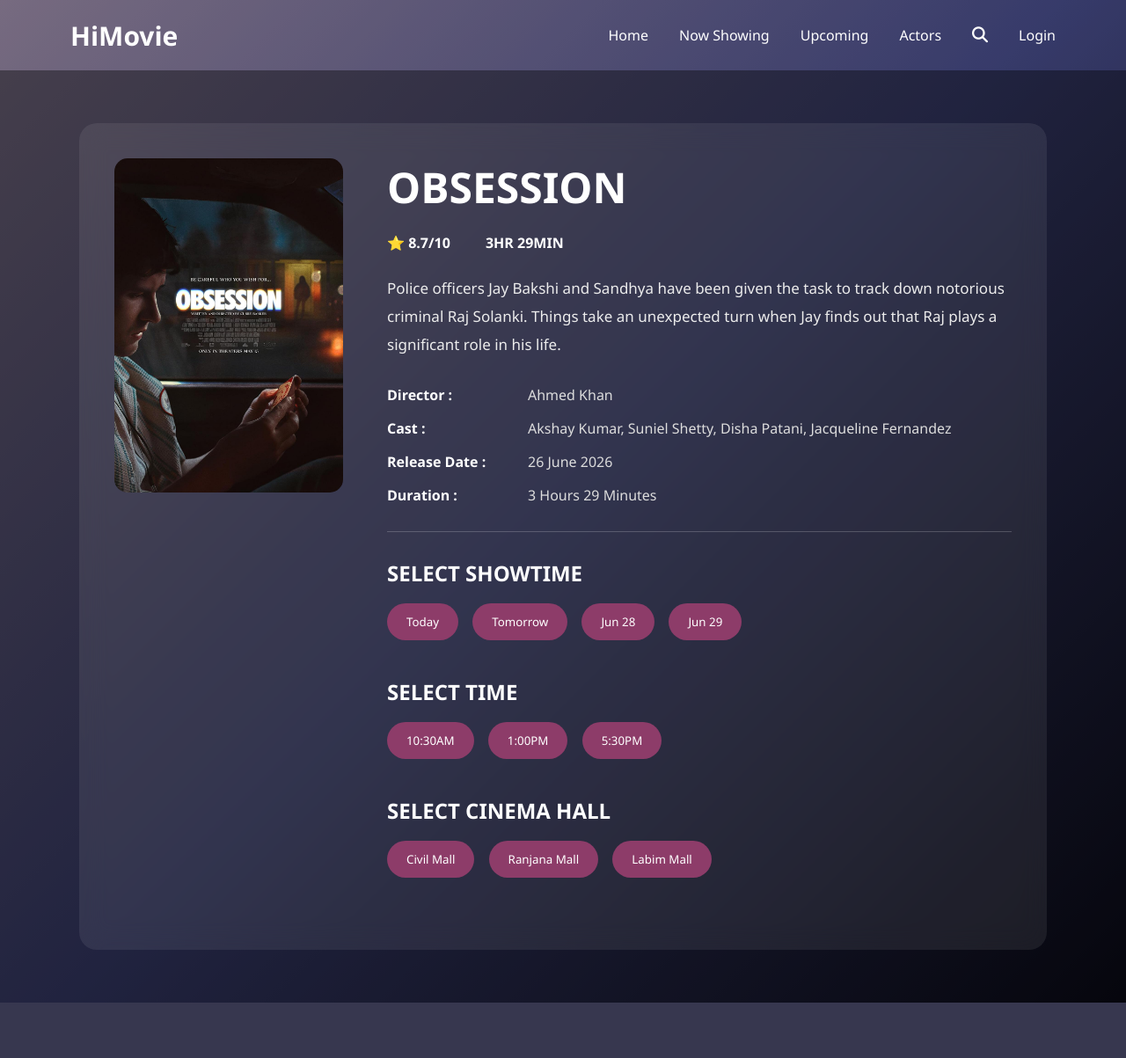
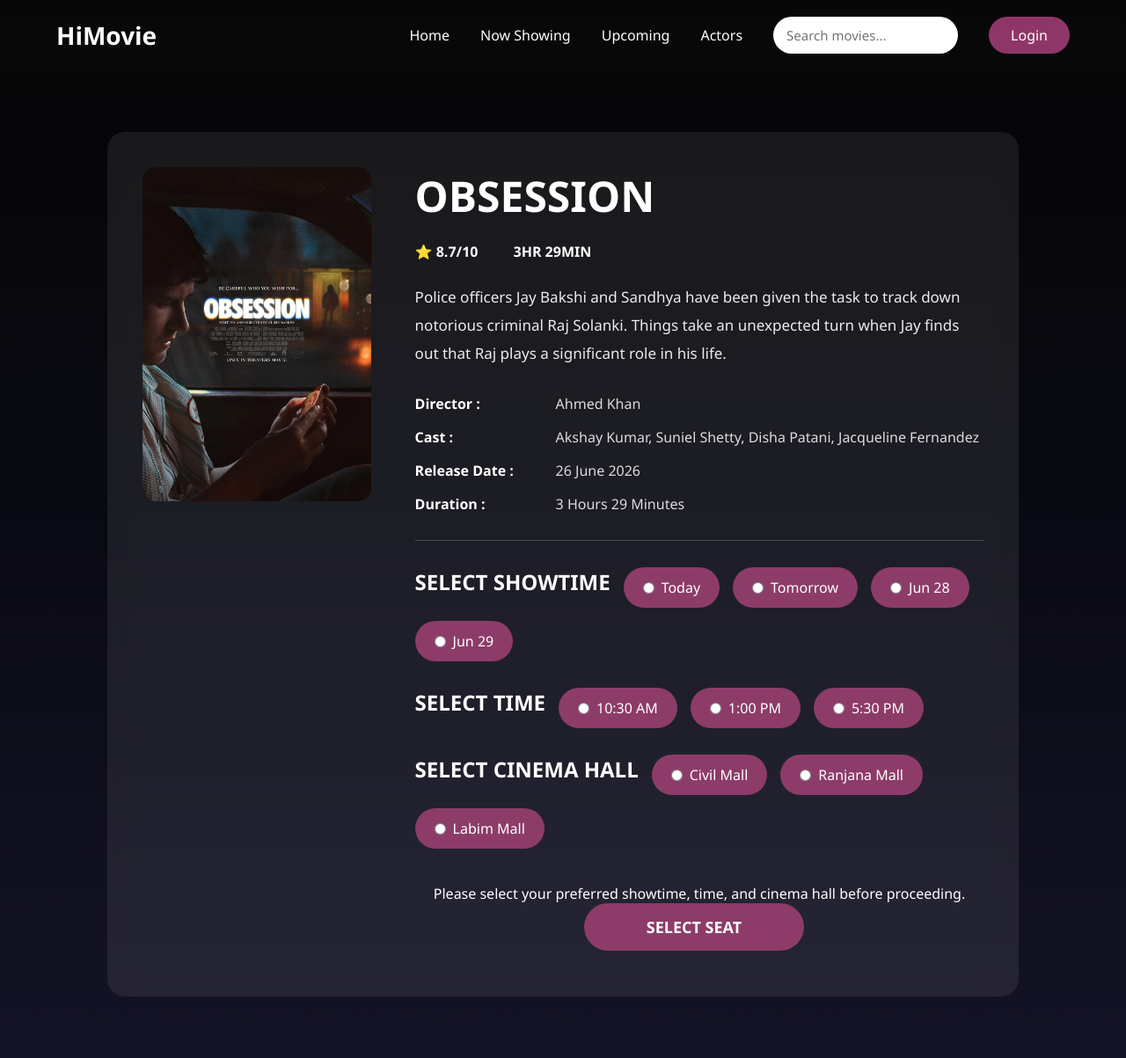
Before and after one commit to Suhana-shakya/Project, a PHP site: page /obsession.html in a window 1280 px wide. Shown: the whole page at 88% size. Before the commit the page ends 1140 px from the top, so only its background shows below. Run offline with PHP 8.4, Linux system fonts and the light colour scheme; some libraries are stand-ins or nearby versions.

Commit message:
Add navbar and update movie pages

```diff
--- a/booking.html
+++ b/booking.html
@@ -3,6 +3,7 @@
 <head>
     <title>Booking Confirmation</title>
     <link rel="stylesheet" href="style.css">
+    <link rel="stylesheet" href="navbar.css">
 </head>
 <body>
 
--- a/movieDetail.css
+++ b/movieDetail.css
@@ -6,58 +6,22 @@
 }
 
 body{
+    padding-top:80px;
     min-height:100vh;
-    background:linear-gradient(135deg,#9e8eaa,#494e8d,#0d0d1d);
+    background:linear-gradient(
+        to bottom,
+        #0b0b0b,
+        #16162d,
+        #2d2b55
+    );
     color:white;
 }
-
-/* Navigation */
-
-nav{
-    width:100%;
-    height:80px;
-    display:flex;
-    justify-content:space-between;
-    align-items:center;
-    padding:0 80px;
-    background:rgba(0,0,0,.25);
-}
-
-.logo{
-    font-size:30px;
-    font-weight:bold;
-}
-
-nav ul{
-    display:flex;
-    align-items:center;
-    gap:35px;
-    list-style:none;
-}
-
-nav ul li a{
-    text-decoration:none;
-    color:white;
-    font-weight:500;
-    transition:.3s;
-}
-
-nav ul li a:hover{
-    color:#d58ab5;
-}
-
-nav i{
-    color:white;
-    font-size:18px;
-    cursor:pointer;
-}
-
 .movie-details{
     min-height:calc(100vh - 80px);
     display:flex;
     justify-content:center;
     align-items:center;
-    padding:60px 0;
+    padding:70px 5%;
     position:relative;
 }
 
@@ -70,15 +34,15 @@ nav i{
 .container{
     position:relative;
     z-index:2;
-    width:1100px;
-    display:flex;
+width:90%;
+    max-width:1200px;
+    margin:auto;    display:flex;
     gap:50px;
     padding:40px;
     background:rgba(255,255,255,.08);
     backdrop-filter:blur(15px);
     border-radius:20px;
 }
-
 /* Poster */
 
 .poster img{
@@ -172,3 +136,61 @@ button{
 button:hover{
     background:#b25288;
 }
+
+/* Select Seat Button */
+
+.seat-btn{
+    margin-top:40px;
+    text-align:center;
+}
+
+.seat-btn a{
+    text-decoration:none;
+}
+
+.seat-button{
+    width:250px;
+    padding:15px;
+    font-size:18px;
+    font-weight:bold;
+    background:#8d3c69;
+    color:white;
+    border:none;
+    border-radius:35px;
+    cursor:pointer;
+    transition:.3s;
+}
+
+.seat-button:hover{
+    background:#b25288;
+    transform:scale(1.05);
+}
+
+.options{
+    display:flex;
+    flex-wrap:wrap;
+    gap:15px;
+    margin-bottom:30px;
+}
+
+.options label{
+    display:flex;
+    align-items:center;
+    gap:8px;
+    padding:12px 22px;
+    background:#8d3c69;
+    color:white;
+    border-radius:30px;
+    cursor:pointer;
+    transition:.3s;
+    font-weight:500;
+}
+
+.options label:hover{
+    background:#b25288;
+}
+
+.options input[type="radio"]{
+    accent-color:white;
+    cursor:pointer;
+}
--- /dev/null
+++ b/navbar.css
@@ -0,0 +1,77 @@
+nav{
+    position: fixed;
+    top:0;
+    left:0;
+    width:100%;
+    height:80px;
+
+    display:flex;
+    justify-content:space-between;
+    align-items:center;
+    padding: 0 5%;
+    background:rgba(0,0,0,.3);
+    backdrop-filter:blur(8px);
+
+    z-index:100;
+}
+
+
+
+.nav i{
+    color:white;
+    cursor:pointer;
+    font-size:18px;
+}
+.logo{
+    font-size:28px;
+    font-weight:bold;
+    color:#fff;
+}
+
+nav ul{
+    display:flex;
+    align-items:center;
+    gap:35px;
+    list-style:none;   /* Removes bullets */
+    margin:0;
+    padding:0;
+}
+
+nav ul li a{
+    text-decoration:none;
+    color:white;
+    font-weight:500;
+}
+nav ul li a:hover{
+    color:#d58ab5;
+}
+
+.search-box{
+    display:flex;
+    align-items:center;
+    background:white;
+    padding:0 15px;
+    border-radius:25px;
+    height:42px;
+}
+
+.search-box i{
+    color:#666;
+    margin-right:10px;
+}
+
+.search-box input{
+    border:none;
+    outline:none;
+    background:transparent;
+    font-size:15px;
+    width:180px;
+}
+.login{
+    background:#8f3668;
+    color:white;
+    border:none;
+    padding:10px 25px;
+    border-radius:25px;
+    cursor:pointer;
+}
--- a/obsession.html
+++ b/obsession.html
@@ -1,6 +1,7 @@
 <head>
     <title>Movie Detail</title>
     <link rel="stylesheet" href="movieDetail.css">
+    <link rel="stylesheet" href="navbar.css">
     <link rel="stylesheet" href="https://cdnjs.cloudflare.com/ajax/libs/font-awesome/6.6.0/css/all.min.css">
 </head>
 <body>
@@ -9,16 +10,22 @@
     <div class="logo">
         HiMovie
     </div>
+
     <ul>
         <li><a href="index.html">Home</a></li>
         <li><a href="movies.html">Now Showing</a></li>
         <li><a href="upcomingMovies.html">Upcoming</a></li>
         <li><a href="#">Actors</a></li>
-        <i class="fa-solid fa-magnifying-glass"></i>
-        <li class="login"><a href="login.html">Login</a></li>
+
+        <li class="search-box">
+            <input type="text" placeholder="Search movies...">
+        </li>
+
+        <li>
+            <a href="login.html" class="login">Login</a>
+        </li>
     </ul>
 </nav>
-
 <section class="movie-details">
 
     <div class="overlay"></div>
@@ -64,40 +71,43 @@
             </div>
             <hr>
 
-            <div class="booking">
+            <div class="options">
 
-                <div class="showtime">
+                <h2>SELECT SHOWTIME</h2>
 
-                    <h2>SELECT SHOWTIME</h2>
+                <label><input type="radio" name="showtime"> Today</label>
+                <label><input type="radio" name="showtime"> Tomorrow</label>
+                <label><input type="radio" name="showtime"> Jun 28</label>
+                <label><input type="radio" name="showtime"> Jun 29</label>
+            </div>
+            <div class="options">
 
-                    <button>Today</button>
-                    <button>Tomorrow</button>
-                    <button>Jun 28</button>
-                    <button>Jun 29</button>
+                <h2>SELECT TIME</h2>
 
-                </div>
-
-                <div class="time">
-
-                    <h2>SELECT TIME</h2>
-
-                    <button>10:30AM</button>
-                    <button>1:00PM</button>
-                    <button>5:30PM</button>
-
-                </div>
-
+                <label><input type="radio" name="time"> 10:30 AM</label>
+                <label><input type="radio" name="time"> 1:00 PM</label>
+                <label><input type="radio" name="time"> 5:30 PM</label>
             </div>
-
-            <div class="cinema">
+            <div class="options">
 
                 <h2>SELECT CINEMA HALL</h2>
 
-                <button>Civil Mall</button>
-                <button>Ranjana Mall</button>
-                <button>Labim Mall</button>
+                <label><input type="radio" name="cinema"> Civil Mall</label>
+                <label><input type="radio" name="cinema"> Ranjana Mall</label>
+                <label><input type="radio" name="cinema"> Labim Mall</label>
+            </div>
 
-            </div>
+<div class="seat-btn">
+
+    <p class="seat-note">
+        Please select your preferred showtime, time, and cinema hall before proceeding.
+    </p>
+
+    <a href="seat.html">
+        <button class="seat-button">SELECT SEAT</button>
+    </a>
+
+</div>
 
 
 
--- a/register.html
+++ b/register.html
@@ -1,6 +1,6 @@
 <!DOCTYPE html>
 <html>
-<head>
+<head></head>
     <title>Register</title>
     <style>
         *{
```
Also changed, not shown: dhamaal.html (+10 -3 lines), drishyam.html (+11 -3 lines), index.css (+34 -65 lines), index.html (+9 -2 lines), login.css (+17 -58 lines), login.html (+9 -2 lines), movies.html (+10 -5 lines), odyssey.html (+12 -2 lines), upcomingMovies.html (+10 -1 lines), welcome.html (+11 -2 lines), images/Obsession Wallpaper.jpg (added).
